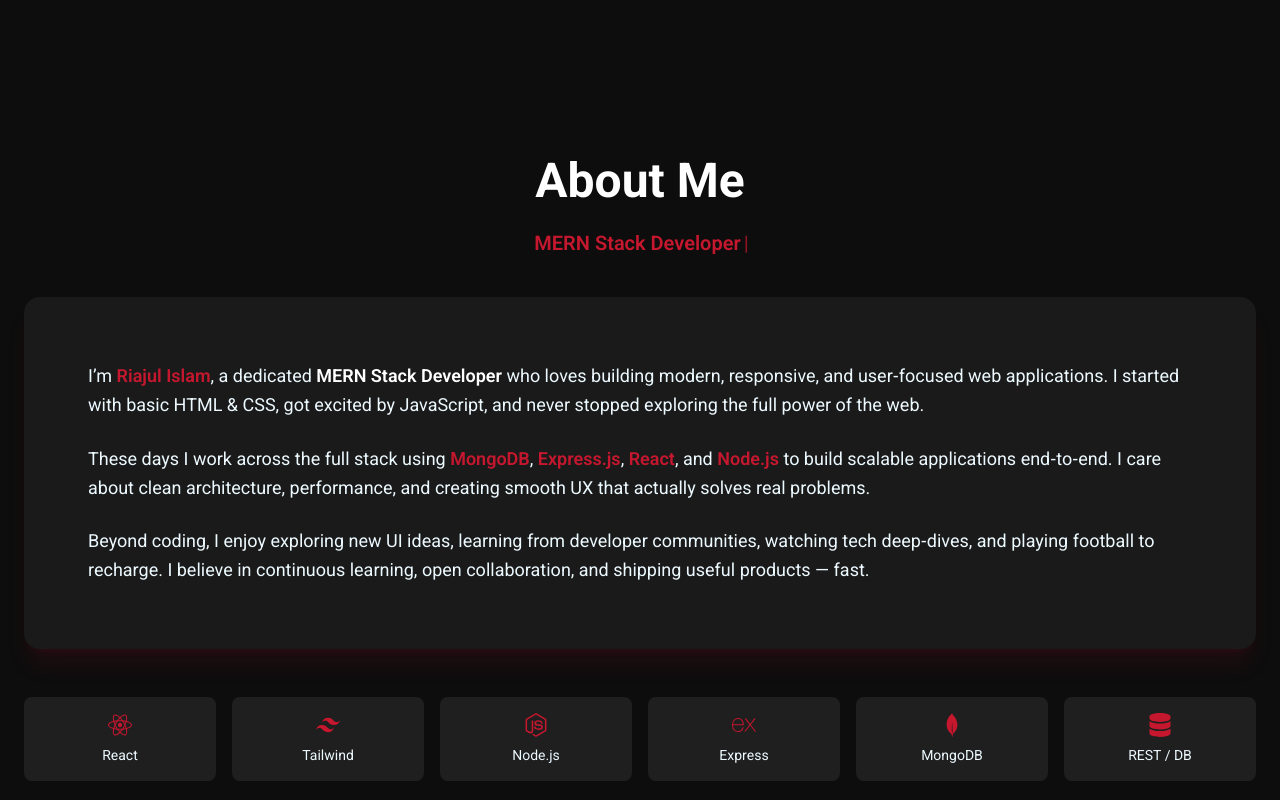
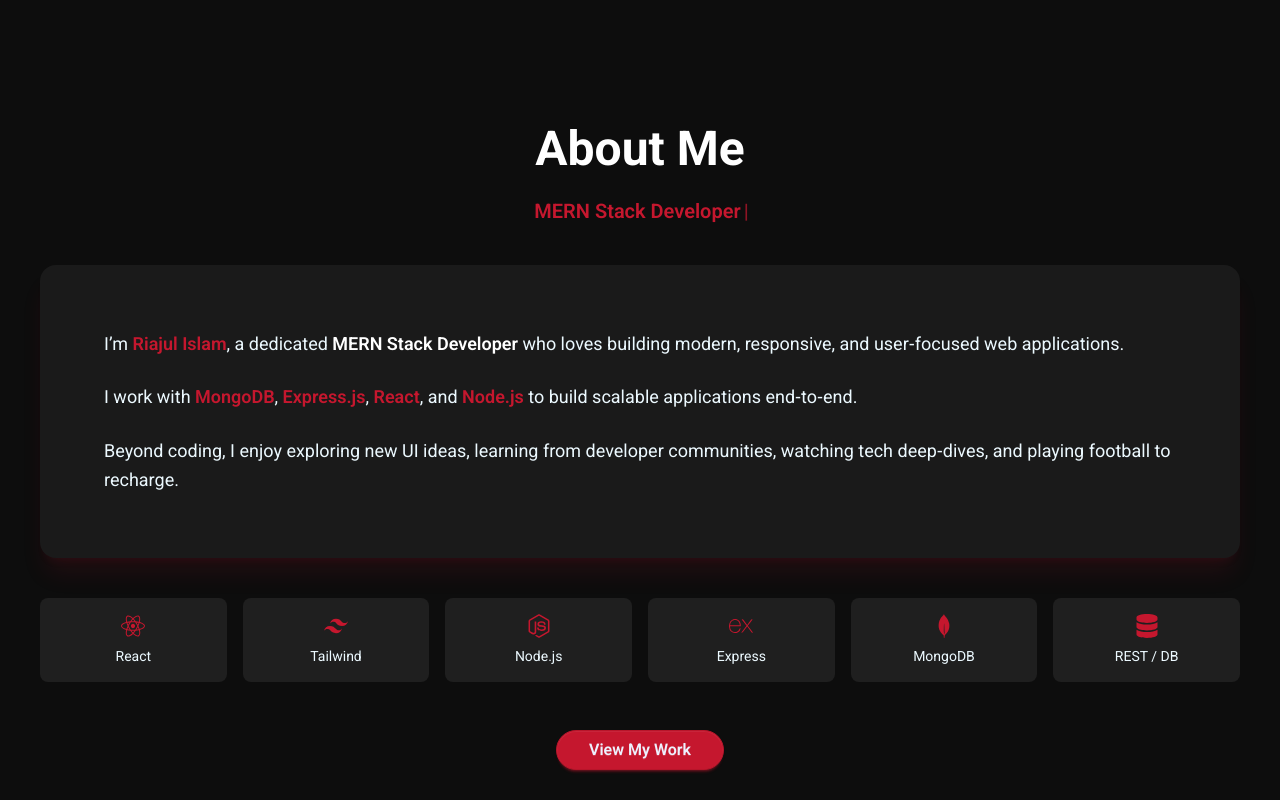
Before and after one commit to rjriajul1/personal-portfilo, a React (Vite) app: page / in a window 1280 px wide. Shown: the part 660-1460 px from the top of the page. Built offline with nearby package versions, Linux system fonts and the light colour scheme.

Commit message:
some problem fix

```diff
--- a/src/pages/home/aboutMe/AboutMe.jsx
+++ b/src/pages/home/aboutMe/AboutMe.jsx
@@ -10,30 +10,22 @@
   show: {
     opacity: 1,
     y: 0,
-    transition: {
-      duration: 0.5,
-      ease: "easeOut",
-    },
+    transition: { duration: 0.5, ease: "easeOut" },
   },
 };
 
 const staggerChildren = {
-  show: {
-    transition: {
-      staggerChildren: 0.12,
-    },
-  },
+  show: { transition: { staggerChildren: 0.12 } },
 };
-
 
 const AboutMe = () => {
   return (
     <section
       id="about"
       aria-labelledby="about-heading"
-      className="py-24 px-6  text-grayLight"
+      className="py-16 px-4 sm:px-6 md:px-8 lg:px-10 text-grayLight"
     >
-      <div className="max-w-[1600px] mx-auto">
+      <div className="max-w-[1500px] mx-auto">
         {/* Heading */}
         <motion.h2
           id="about-heading"
@@ -41,13 +33,13 @@
           initial="hidden"
           whileInView="show"
           viewport={{ once: false, amount: 0.5 }}
-          className="text-4xl md:text-5xl font-bold text-center text-white mb-6"
+          className="text-3xl sm:text-4xl md:text-5xl font-bold text-center text-white mb-4 sm:mb-6"
         >
           About Me
         </motion.h2>
 
-
-        <p className="text-center text-primary text-xl mb-10 font-semibold">
+        {/* Typewriter */}
+        <p className="text-center text-primary text-lg sm:text-xl mb-8 sm:mb-10 font-semibold">
           <Typewriter
             words={["MERN Stack Developer"]}
             loop={true}
@@ -59,13 +51,13 @@
           />
         </p>
 
-        {/* Card container */}
+        {/* About Card */}
         <motion.div
           variants={fadeInUp}
           initial="hidden"
           whileInView="show"
           viewport={{ once: false, amount: 0.5 }}
-          className="rounded-2xl shadow-xl shadow-primary/10 bg-[#1A1A1A] p-8 md:p-12 lg:p-16 space-y-6 text-lg leading-relaxed"
+          className="rounded-2xl shadow-xl shadow-primary/10 bg-[#1A1A1A] p-6 sm:p-8 md:p-12 lg:p-16 space-y-4 sm:space-y-6 text-base sm:text-lg leading-relaxed"
         >
           <p>
             I’m <span className="font-semibold text-primary">Riajul Islam</span>
@@ -74,92 +66,63 @@
               MERN Stack Developer
             </span>{" "}
             who loves building modern, responsive, and user‑focused web
-            applications. I started with basic HTML & CSS, got excited by
-            JavaScript, and never stopped exploring the full power of the web.
+            applications.
           </p>
 
           <p>
-            These days I work across the full stack using{" "}
+            I work with{" "}
             <span className="text-primary font-semibold">MongoDB</span>,{" "}
             <span className="text-primary font-semibold">Express.js</span>,{" "}
             <span className="text-primary font-semibold">React</span>, and{" "}
             <span className="text-primary font-semibold">Node.js</span> to build
-            scalable applications end‑to‑end. I care about clean architecture,
-            performance, and creating smooth UX that actually solves real
-            problems.
+            scalable applications end‑to‑end.
           </p>
 
           <p>
             Beyond coding, I enjoy exploring new UI ideas, learning from
             developer communities, watching tech deep‑dives, and playing
-            football to recharge. I believe in continuous learning, open
-            collaboration, and shipping useful products — fast.
+            football to recharge.
           </p>
         </motion.div>
 
-
+        {/* Skills Icons */}
         <motion.div
           variants={staggerChildren}
           initial="hidden"
           whileInView="show"
           viewport={{ once: false, amount: 1 }}
-          className="mt-12 grid grid-cols-2 sm:grid-cols-3 md:grid-cols-6 gap-4 text-center text-sm"
+          className="mt-10 grid grid-cols-2 sm:grid-cols-3 md:grid-cols-6 gap-3 sm:gap-4 text-center text-xs sm:text-sm"
         >
-          <motion.div
-            variants={fadeInUp}
-            className="p-4 rounded-lg bg-[#1F1F1F] hover:bg-primary/10 transition"
-          >
-            <FaReact className="mx-auto text-2xl text-primary" />
-            <span className="block mt-2">React</span>
-          </motion.div>
-          <motion.div
-            variants={fadeInUp}
-            className="p-4 rounded-lg bg-[#1F1F1F] hover:bg-primary/10 transition"
-          >
-            <SiTailwindcss className="mx-auto text-2xl text-primary" />
-            <span className="block mt-2">Tailwind</span>
-          </motion.div>
-          <motion.div
-            variants={fadeInUp}
-            className="p-4 rounded-lg bg-[#1F1F1F] hover:bg-primary/10 transition"
-          >
-            <FaNodeJs className="mx-auto text-2xl text-primary" />
-            <span className="block mt-2">Node.js</span>
-          </motion.div>
-          <motion.div
-            variants={fadeInUp}
-            className="p-4 rounded-lg bg-[#1F1F1F] hover:bg-primary/10 transition"
-          >
-            <SiExpress className="mx-auto text-2xl text-primary" />
-            <span className="block mt-2">Express</span>
-          </motion.div>
-          <motion.div
-            variants={fadeInUp}
-            className="p-4 rounded-lg bg-[#1F1F1F] hover:bg-primary/10 transition"
-          >
-            <SiMongodb className="mx-auto text-2xl text-primary" />
-            <span className="block mt-2">MongoDB</span>
-          </motion.div>
-          <motion.div
-            variants={fadeInUp}
-            className="p-4 rounded-lg bg-[#1F1F1F] hover:bg-primary/10 transition"
-          >
-            <FaDatabase className="mx-auto text-2xl text-primary" />
-            <span className="block mt-2">REST / DB</span>
-          </motion.div>
+          {[
+            { Icon: FaReact, name: "React" },
+            { Icon: SiTailwindcss, name: "Tailwind" },
+            { Icon: FaNodeJs, name: "Node.js" },
+            { Icon: SiExpress, name: "Express" },
+            { Icon: SiMongodb, name: "MongoDB" },
+            { Icon: FaDatabase, name: "REST / DB" },
+          ].map(({ Icon, name }, i) => (
+            <motion.div
+              key={i}
+              variants={fadeInUp}
+              className="p-3 sm:p-4 rounded-lg bg-[#1F1F1F] hover:bg-primary/10 transition"
+            >
+              <Icon className="mx-auto text-xl sm:text-2xl text-primary" />
+              <span className="block mt-1 sm:mt-2">{name}</span>
+            </motion.div>
+          ))}
         </motion.div>
 
-        {/* CTA Row */}
+        {/* CTA */}
         <motion.div
           variants={fadeInUp}
           initial="hidden"
           whileInView="show"
           viewport={{ once: false, amount: 1 }}
-          className="mt-12 flex flex-col sm:flex-row items-center justify-center gap-4"
+          className="mt-10 sm:mt-12 flex flex-col sm:flex-row items-center justify-center gap-3 sm:gap-4"
         >
           <Link
             to="/"
-            className="btn btn-primary rounded-full px-8 transition-all duration-300 hover:bg-transparent hover:border-2 hover:border-primary hover:text-primary"
+            className="btn btn-primary rounded-full px-6 sm:px-8 text-sm sm:text-base transition-all duration-300 hover:bg-transparent hover:border-2 hover:border-primary hover:text-primary"
           >
             View My Work
           </Link>
--- a/src/pages/home/gitHubContributions/GitHubContributionChart.jsx
+++ b/src/pages/home/gitHubContributions/GitHubContributionChart.jsx
@@ -4,7 +4,7 @@
 
 const AnimatedGitHubContributionChart = () => {
   const wrapRef = useRef(null);
-  const inView = useInView(wrapRef, { once: true, margin: "-100px" });
+  const inView = useInView(wrapRef, { once: false, margin: "-100px" });
   const [selected, setSelected] = useState(null);
   const [blockSize, setBlockSize] = useState(15);
 
--- a/src/pages/home/projects/Projects.jsx
+++ b/src/pages/home/projects/Projects.jsx
@@ -10,7 +10,7 @@
       .then((data) => setProjects(data));
   }, []);
   return (
-    <div id="project" className="max-w-[1600px] py-25 mx-auto">
+    <div id="project" className="max-w-[1600px] py-25 px-4 mx-auto">
       <h1 className="text-5xl font-bold text-center mt-16 mb-14">
         Projects
       </h1>
```
Also changed, not shown: src/pages/home/footer/Footer.jsx (+65 -37 lines), src/pages/home/project/Project.jsx (+60 -56 lines).
